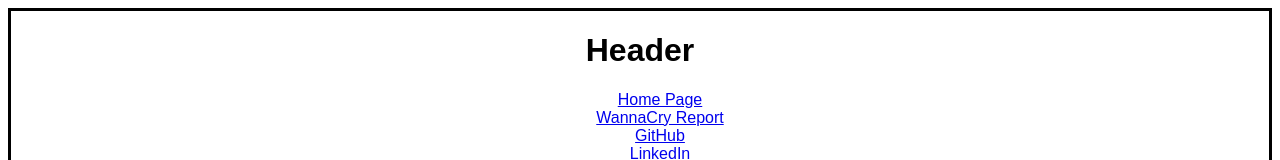
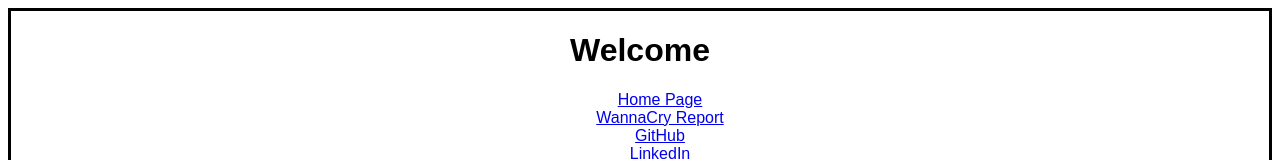
Before and after one commit to RobertGleason2/Robert-Gleason.github.io, a plain HTML site: page Malware-Analysis.html in a window 1280 px wide. Shown: the top 160 px of the page. Drawn offline with Linux system fonts and the light colour scheme.

Commit message:
Update Malware-Analysis.html

```diff
--- a/Malware-Analysis.html
+++ b/Malware-Analysis.html
@@ -8,7 +8,7 @@
 	<body>
 		<div class="layout">
 			<div class="header">
-				<h1>Header</h1>
+				<h1>Welcome</h1>
 				<ul>
 					<li><a href="index.html">Home Page</a></li>
         			<li><a href="WannaCry.html">WannaCry Report</a></li>
```
